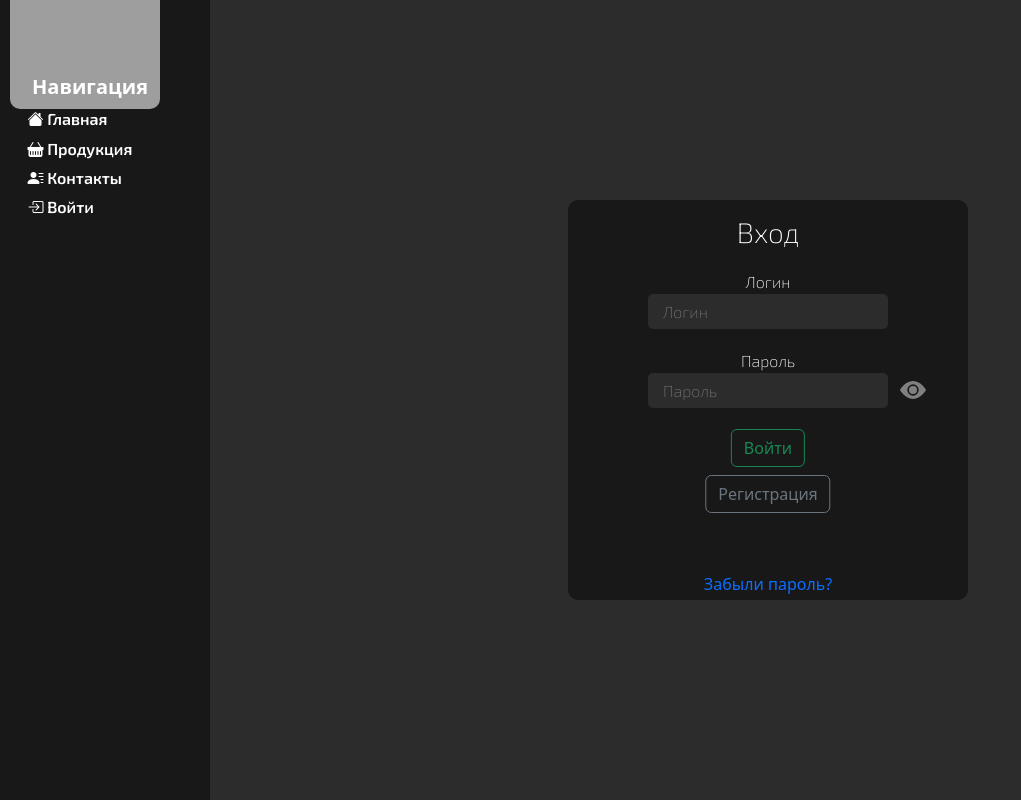
After one commit to kepusttt/TestWeb, a Django app: page /login in a window 1280 px wide. The commit adds this page. Shown: the whole page, without its empty margins (0-1021 px from the left). Run offline with Django 4.2, Linux system fonts and the light colour scheme; some libraries are stand-ins or nearby versions; grey boxes are pictures that could not be loaded.

Commit message:
Login(NotWorking)

```diff
--- a/webtest/main/static/main/css/main.css
+++ b/webtest/main/static/main/css/main.css
@@ -9,8 +9,8 @@ aside
 {
     min-height: 100%;
     max-height: 100%;
-    min-width: 200px;
-    max-width: 200px;
+    min-width: 210px;
+    max-width: 210px;
     float: left;
     background: #181818;
     width: 15%;
@@ -352,3 +352,115 @@ float: left;
     border: 3px solid white;
 
 }
+
+.login
+{
+
+  top: 50%;
+  left: 50%;
+  transform: translate(-50%, -50%);
+    position: absolute;
+    margin-left: 10%;
+    text-align: center;
+    width: 400px;
+    height: 400px;
+    background: #181818;
+    border-radius: 10px;
+
+}
+
+.htext
+{
+    font-family: 'Exo 2', sans-serif;
+    color: white;
+    margin-top: 4%;
+
+}
+
+#input1
+{
+    display: block;
+    margin: 0 auto;
+    padding-left: 15px;
+    padding-right: 15px;
+    color: white;
+    font-family: 'Exo 2', sans-serif;
+    background-color: #2c2c2c;
+    width: 60%;
+    height: 35px;
+    border-radius: 5px;
+    border-style: solid;
+    border: none;
+    outline: none;
+}
+
+#input2
+{
+    display: block;
+    margin: 0 auto;
+    padding-left: 15px;
+    padding-right: 15px;
+    color: white;
+    font-family: 'Exo 2', sans-serif;
+    background-color: #2c2c2c;
+    width: 60%;
+    height: 35px;
+    border-radius: 5px;
+    border-style: solid;
+    border: none;
+    outline: none;
+}
+
+#showbt
+{
+    position: relative;
+    object-fit: inherit;
+    float: right;
+    margin-top: -7.8%;
+    margin-right: 9%;
+    border: none;
+    background-color: transparent;
+    margin-left: 1%;
+}
+label {
+    color: white;
+    font-family: 'Exo 2', sans-serif;
+    display: block;
+    text-align: center;
+}
+
+#input2d, #input1d
+{
+    margin-top: 5%;
+}
+
+#LoginBtn
+{
+    position: relative;
+    display: block;
+    top: 10%;
+    left: 50%;
+    transform: translate(-50%, -50%);
+
+}
+#RegBtn
+{
+    position: relative;
+    display: block;
+    top: 12%;
+    left: 50%;
+    transform: translate(-50%, -50%);
+
+}
+
+#forgot
+{
+
+     position: relative;
+    display: block;
+    top: 25%;
+    left: 50%;
+    transform: translate(-50%, -50%);
+    text-decoration: none;
+
+}
--- a/webtest/main/static/main/js/script.js
+++ b/webtest/main/static/main/js/script.js
@@ -192,3 +192,13 @@ $(function(){
     });
   });
 });
+
+
+function ShowPass() {
+  var x = document.getElementById("input2");
+  if (x.type === "password") {
+    x.type = "text";
+  } else {
+    x.type = "password";
+  }
+}
--- a/webtest/main/templates/main/layout.html
+++ b/webtest/main/templates/main/layout.html
@@ -29,6 +29,9 @@
             <a href="">
                 <li><i class="bi bi-person-lines-fill"></i> <b>Контакты</b>  </li>
             </a>
+             <a href="{% url 'login' %}">
+                <li><i class="bi bi-box-arrow-in-right"></i> <b>Войти</b>  </li>
+            </a>
 
 
 
--- /dev/null
+++ b/webtest/main/templates/main/login.html
@@ -0,0 +1,30 @@
+{% extends 'main/layout.html' %}
+{% load static %}
+{% block content %}
+<div class="login">
+    <h3 text-align="center" class="htext">Вход</h3>
+<div id="input1d">
+    <label for="input1">Логин</label>
+    <input type="text" id="input1" placeholder="Логин">
+</div>
+<div id="input2d">
+    <label for="input2">Пароль</label>
+    <input type="password" id="input2" placeholder="Пароль">
+    <button onclick="ShowPass()" id="showbt"><svg style="margin-bottom: 8px" xmlns="http://www.w3.org/2000/svg" width="26" height="26" fill="grey" class="bi bi-eye-fill" viewBox="0 0 16 16">
+  <path d="M10.5 8a2.5 2.5 0 1 1-5 0 2.5 2.5 0 0 1 5 0z"/>
+  <path d="M0 8s3-5.5 8-5.5S16 8 16 8s-3 5.5-8 5.5S0 8 0 8zm8 3.5a3.5 3.5 0 1 0 0-7 3.5 3.5 0 0 0 0 7z"/>
+</svg></button>
+</div>
+    <button class="btn btn-outline-success" id="LoginBtn">Войти</button>
+    <button class="btn btn-outline-secondary" id="RegBtn">Регистрация</button>
+    <a href="" id="forgot">Забыли пароль?</a>
+
+</div>
+{% endblock %}
+
+{% block script %}
+<script src="{% static 'main/js/script.js' %}"></script>
+
+
+
+{% endblock %}
--- a/webtest/main/urls.py
+++ b/webtest/main/urls.py
@@ -6,5 +6,6 @@ from .views import image_list
 urlpatterns = [
     path('', views.index, name='home'),
     path('product', views.product, name='product'),
+    path('login', views.login, name='login'),
     path('images/', image_list, name='image_list')
 ]
--- a/webtest/main/views.py
+++ b/webtest/main/views.py
@@ -13,6 +13,11 @@ def product(request):
     return render(request, 'main/product.html')
 
 
+
+def login(request):
+    return render(request, 'main/login.html')
+
+
 def image_list(request):
     img = Image.objects.all()
     print(img)
```
Also changed, not shown: webtest/db.sqlite3.
